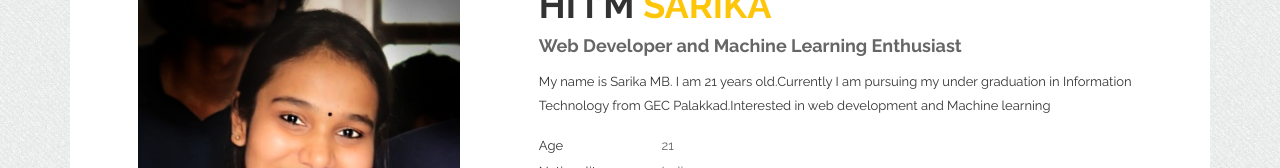
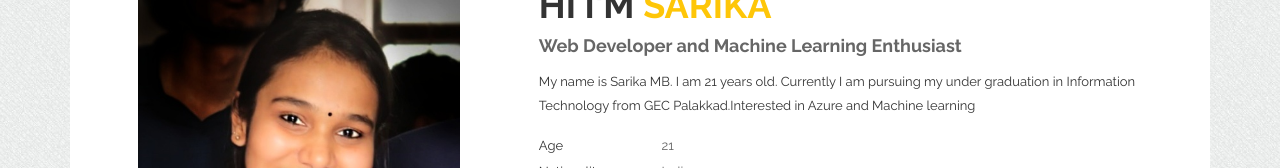
Before and after one commit to SARIKAMB/SARIKAMB.github.io, a plain HTML site: page index.html in a window 1280 px wide. Shown: the part 194-362 px from the top of the page. Drawn offline with Linux system fonts and the light colour scheme; some packages are replaced by stand-ins of ours.

```diff
--- a/index.html
+++ b/index.html
@@ -92,7 +92,7 @@
                             <div class="row person_details">
                                 <h3>Hi I'm <span>SARIKA</span></h3>
                                 <h4>Web Developer and Machine Learning Enthusiast</h4>
-                                <p>My name is Sarika MB. I am 21 years old.Currently I am pursuing my under graduation in Information Technology from GEC Palakkad.Interested in web development and Machine learning</p>
+                                <p>My name is Sarika MB. I am 21 years old. Currently I am pursuing my under graduation in Information Technology from GEC Palakkad.Interested in Azure and Machine learning</p>
                                 <div class="person_information">
                                     <ul>
                                         <li><a href="#">Age</a></li>
```
